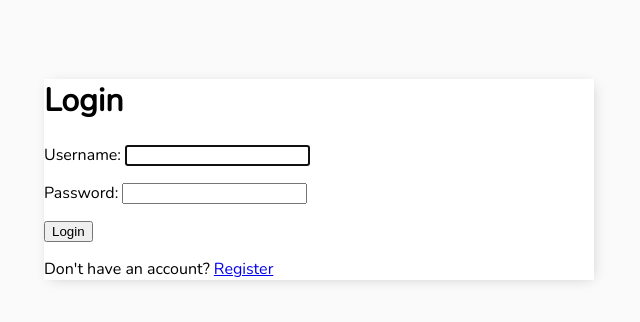
After one commit to FrancRibaj/todolistapp, a Django app: page /login/ in a window 1280 px wide. The commit adds this page. Shown: the top 322 px of the page, without its empty margins (321-961 px from the left). Run offline with Django 4.2, Linux system fonts and the light colour scheme.

Commit message:
Komit i fundit

```diff
--- /dev/null
+++ b/base/templates/base/login.html
@@ -0,0 +1,14 @@
+{% extends 'base/main.html' %}
+{% block content %}
+<h1>Login</h1>
+
+<form method="POST">
+    {% csrf_token %}
+    {{form.as_p}}
+    <input type ="submit" value ="Login">
+
+</form>
+
+<p>Don't have an account? <a href="{% url 'register' %}">Register</a></p>
+
+{% endblock content %}
--- /dev/null
+++ b/base/templates/base/main.html
@@ -0,0 +1,54 @@
+<!DOCTYPE html>
+
+<html>
+    <head>
+        <meta charset="utf-8">
+        <meta http-equiv="X-UA-Compatible" content="IE=edge">
+        <title>To Do Items</title>
+        <meta name="description" content="">
+        <meta name="viewport" content="width=device-width, initial-scale=1">
+
+        <link rel="preconnect" href="https://fonts.gstatic.com">
+        <link href="https://fonts.googleapis.com/css2?family=Nunito:wght@200&display=swap" rel="stylesheet">
+
+        <style>
+            body{
+                background-color: #FAFAFA;
+                font-family: 'Nunito', sans-serif;
+                padding-top: 50px;
+            }
+            h1,
+            h2,
+            h3,
+            h4,
+            h5,
+            h6,
+              {
+              font-family: 'Raleway', sans-serif;
+            }
+
+            .container {
+            max-width: 550px;
+            margin: auto;
+            background-color: #fff;
+            -webkit-box-shadow: 2px 2px 13px -4px rgba(0, 0, 0, 0.21);
+            box-shadow: 2px 2px 13px -4px rgba(0, 0, 0, 0.21);
+        }
+        .header-bar {
+            display: flex;
+            justify-content: space-between;
+            color: #fff;
+            padding: 10px;
+            border-radius: 5px 5px 0 0;
+            background: linear-gradient(90deg, #EEA390 0%, #EB796F 43%, #EB796F 100%);
+        }
+        </style>
+    </head>
+        <body>
+            <div class="container">
+                {% block content %}
+
+                {% endblock content %}
+            </div>
+        </body>
+</html>
--- /dev/null
+++ b/base/templates/base/task.html
@@ -0,0 +1,3 @@
+<h1>
+  Task:{{tasks}}
+</h1>
--- a/base/urls.py
+++ b/base/urls.py
@@ -1,7 +1,17 @@
 from django.http import request
 from django.urls import path
-from .views import TaskList
+from django.views.generic.edit import DeleteView
+from .views import TaskCreate, TaskList, TaskDetail, TaskUpdate, DeleteView, CustomLoginView, RegisterPage
+from django.contrib.auth.views import LogoutView
 
 urlpatterns = [
-    path('', TaskList.as_view(), name = 'task'),
+    path('login/', CustomLoginView.as_view(), name='login'),
+    path('logout/', LogoutView.as_view(next_page='login'), name='logout'),
+    path('register/', RegisterPage.as_view(), name='register'),
+
+    path('', TaskList.as_view(), name = 'tasks'),
+    path('task/<int:pk>/', TaskDetail.as_view(), name = 'task'),
+    path('task-create/', TaskCreate.as_view(), name = 'task-create'),
+    path('task-update/<int:pk>/', TaskUpdate.as_view(), name = 'task-update'),
+    path('task-delete/<int:pk>/', DeleteView.as_view(), name = 'task-delete'),
 ]
--- a/base/views.py
+++ b/base/views.py
@@ -1,8 +1,89 @@
-from django.shortcuts import render
+from django.shortcuts import render, redirect
+from django.urls.base import reverse
 from django.views.generic.list import ListView
+from django.views.generic.detail import DetailView
+from django.views.generic.edit import CreateView, UpdateView, DeleteView, FormView
+from django.urls import reverse_lazy
+
+from django.contrib.auth.views import LoginView
+
+from django.contrib.auth.mixins import LoginRequiredMixin
+from django.contrib.auth.forms import UserCreationForm
+from django.contrib.auth import login
+
+
 from .models import Task
 
 # Create your views here.
 
-class TaskList(ListView):
+class CustomLoginView(LoginView):
+
+    template_name= 'base/login.html'
+    fields = '__all__'
+    redirect_authenticated_user = True
+
+    def get_success_url(self):
+        return reverse_lazy('tasks')
+
+class RegisterPage(FormView):
+    template_name = 'base/register.html'
+    form_class = UserCreationForm
+    redirect_authenticated_user = True
+    success_url = reverse_lazy('tasks')
+
+    def form_valid(self, form):
+        user = form.save()
+        if user is not None:
+            login(self.request, user)
+        return super(RegisterPage, self).form_valid(form)
+
+    def get(self, *args, **kwargs):
+        if self.request.user.is_authenticated:
+            return redirect('tasks')
+        return super(RegisterPage, self).get(*args,**kwargs)
+
+class TaskList(LoginRequiredMixin, ListView):
     model = Task
+    context_object_name = 'tasks'
+
+    def get_context_data(self, **kwargs):
+        context = super().get_context_data(**kwargs)
+        context['tasks'] = context['tasks'].filter(user=self.request.user)
+        context['count'] = context['tasks'].filter(complete=False).count()
+
+        search_input = self.request.GET.get('search-area') or ''
+        if search_input:
+            context['tasks'] = context['tasks'].filter(
+                title__startswith=search_input)
+
+        context['search_input'] = search_input
+
+        return context
+
+    def get_queryset(self):
+        user = self.request.user
+        return Task.objects.filter(user=user).order_by('created')
+
+class TaskDetail(LoginRequiredMixin, DetailView):
+    model = Task
+    context_object_name = 'task'
+    template_name = 'base/task.html'
+
+class TaskCreate(LoginRequiredMixin, CreateView):
+    model = Task
+    fields = ['title', 'description', 'complete']
+    success_url = reverse_lazy('tasks')
+
+    def form_invalid(self, form):
+        form.instance.user = self.request.user
+        return super(TaskCreate, self).form_valid(form)
+
+class TaskUpdate(LoginRequiredMixin, UpdateView):
+    model = Task
+    fields = '__all__'
+    success_url = reverse_lazy('tasks')
+
+class DeleteView(LoginRequiredMixin, DeleteView):
+    model = Task
+    ontext_object_name = 'task'
+    success_url = reverse_lazy('tasks')
--- a/todolist/settings.py
+++ b/todolist/settings.py
@@ -112,6 +112,7 @@ USE_I18N = True
 
 USE_TZ = True
 
+LOGIN_URL = 'login'
 
 # Static files (CSS, JavaScript, Images)
 # https://docs.djangoproject.com/en/4.0/howto/static-files/
```
Also changed, not shown: base/templates/base/register.html (added, +17 -0 lines), base/templates/base/task_confirm_delete.html (added, +12 -0 lines), base/templates/base/task_form.html (added, +13 -0 lines), base/templates/base/task_list.html (+36 -1 lines), base/migrations/0002_alter_task_options.py (added), db.sqlite3.
